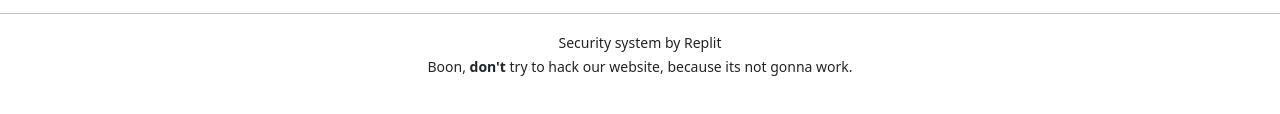
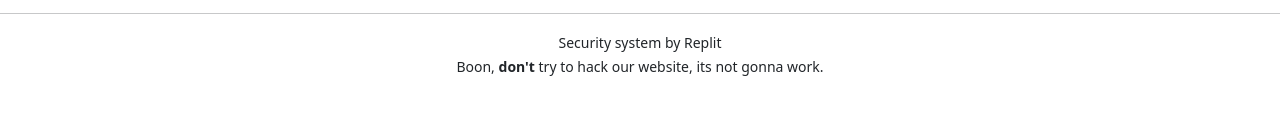
Before and after one commit to pickingname/scoresystem, a website built with Vite: page index.html in a window 1280 px wide. Shown: the part 254-368 px from the top of the page. Built offline with nearby package versions, Linux system fonts and the light colour scheme; no server answers.

Commit message:
changes one text

```diff
--- a/index.html
+++ b/index.html
@@ -89,7 +89,7 @@
     <hr>
     <p align="center">
       <small>Security system by Replit<br>
-      Boon, <strong>don't</strong> try to hack our website, because its not gonna work.<br>
+      Boon, <strong>don't</strong> try to hack our website, its not gonna work.<br>
       </small>
     </p>
   </body>
```
